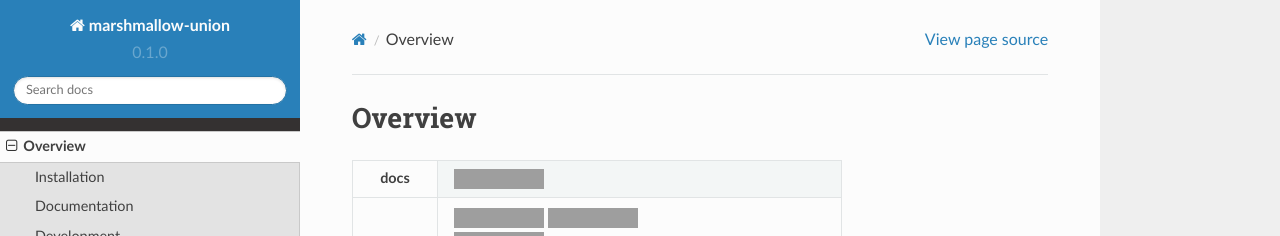
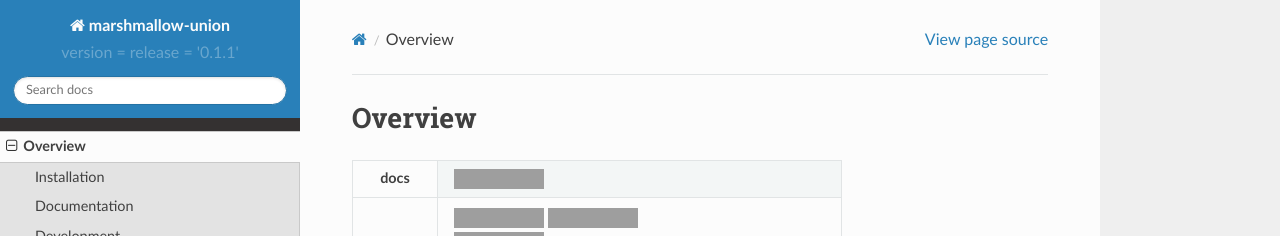
Before and after one commit to adamboche/python-marshmallow-union, a Sphinx documentation site: the page built from docs/readme.rst, in a window 1280 px wide. Shown: the top 236 px of the page. Built offline with Sphinx 7.4.7 and the Read the Docs theme 2.0.0, drawn with Linux system fonts in a browser that asks for light colours; grey boxes are pictures that could not be loaded.

Commit message:
Bump version: 0.1.0 → 0.1.1

```diff
--- a/README.rst
+++ b/README.rst
@@ -37,9 +37,9 @@
     :alt: PyPI Package latest release
     :target: https://pypi.python.org/pypi/marshmallow-union
 
-.. |commits-since| image:: https://img.shields.io/github/commits-since/adamboche/python-marshmallow-union/v0.1.0.svg
+.. |commits-since| image:: https://img.shields.io/github/commits-since/adamboche/python-marshmallow-union/v0.1.1.svg
     :alt: Commits since latest release
-    :target: https://github.com/adamboche/python-marshmallow-union/compare/v0.1.0...master
+    :target: https://github.com/adamboche/python-marshmallow-union/compare/v0.1.1...master
 
 .. |wheel| image:: https://img.shields.io/pypi/wheel/marshmallow-union.svg
     :alt: PyPI Wheel
--- a/docs/conf.py
+++ b/docs/conf.py
@@ -26,7 +26,7 @@
 year = "2019"
 author = "akb"
 copyright = "{0}, {1}".format(year, author)
-version = release = "0.1.0"
+version = release = "version = release = '0.1.1'"
 
 pygments_style = "trac"
 templates_path = ["."]
--- a/setup.py
+++ b/setup.py
@@ -32,7 +32,7 @@
 
 setup(
     name="marshmallow-union",
-    version="0.1.0",
+    version="version='0.1.1'",
     description="Union fields for marshmallow.",
     long_description="%s\n%s"
     % (
--- a/src/marshmallow_union/__init__.py
+++ b/src/marshmallow_union/__init__.py
@@ -1,3 +1,3 @@
 from ._core import Union
 
-__version__ = "0.1.0"
+__version__ = "__version__ = '0.1.1'"
```
Also changed, not shown: .bumpversion.cfg.
